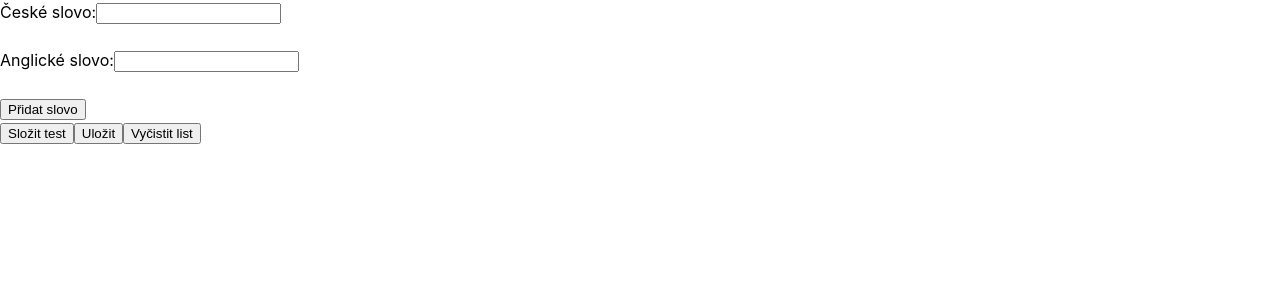
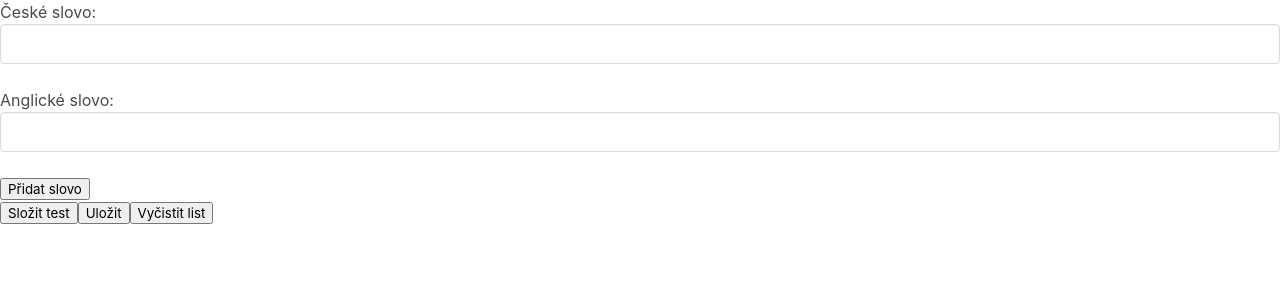
Before and after one commit to Raebon/SchoolerFE, a React (Vite) app: page / in a window 1280 px wide. Shown: the top 300 px of the page. Built offline with nearby package versions, Linux system fonts and the light colour scheme.

Commit message:
bulma cdn added

```diff
--- a/src/components/form/inputs/textInput.tsx
+++ b/src/components/form/inputs/textInput.tsx
@@ -12,7 +12,7 @@ export const TextInput: React.FC<InputProps> = ({ name, label, control }) => {
     <div>
       <label htmlFor={name}>{label}:</label>
       <Controller
-        render={({ field }) => <input type="text" {...field} />}
+        render={({ field }) => <input className="input" type="text" {...field} />}
         name={name}
         control={control}
         defaultValue=""
--- a/src/index.css
+++ b/src/index.css
@@ -1,3 +1,5 @@
+@import "https://cdn.jsdelivr.net/npm/bulma@0.9.4/css/bulma.min.css";
+
 :root {
   font-family: Inter, Avenir, Helvetica, Arial, sans-serif;
   font-size: 16px;
```
